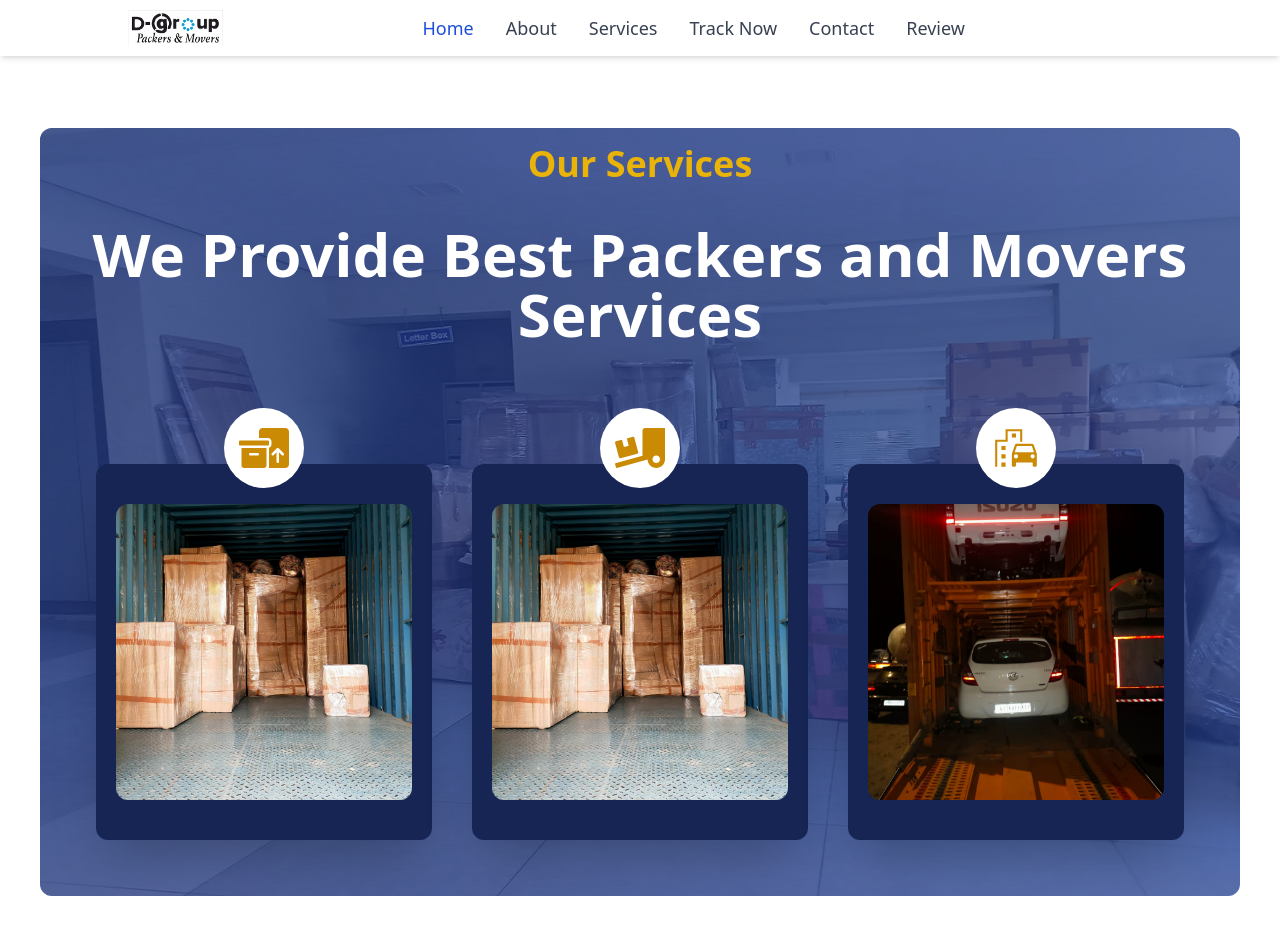
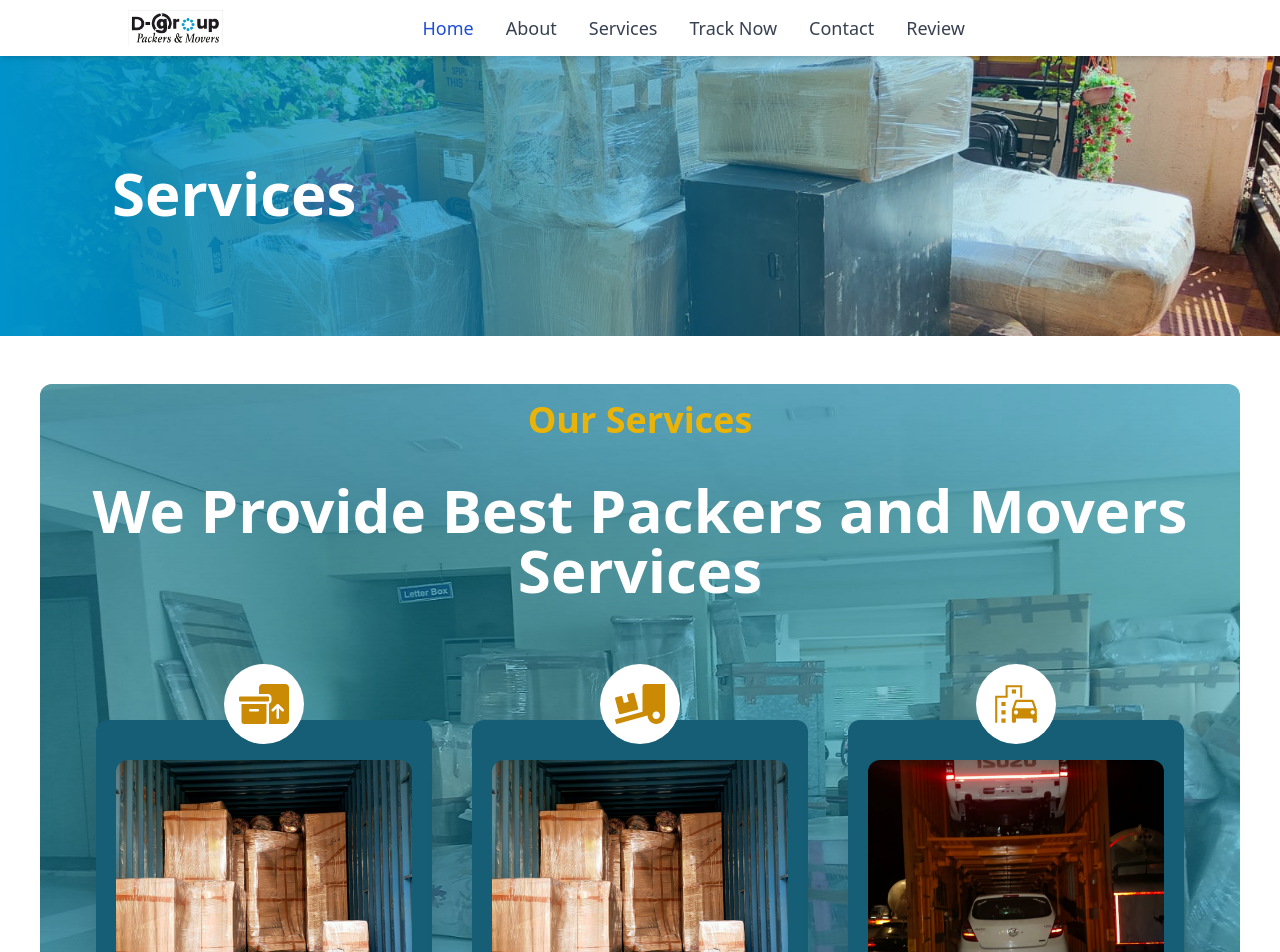
Before and after one commit to Pintu130/dgroup, a React (Create React App) app: page /services in a window 1280 px wide. Shown: the top 952 px of the page. Built offline with nearby package versions, Linux system fonts and the light colour scheme.

Commit message:
about page and service page done

```diff
--- a/src/assets/index.jsx
+++ b/src/assets/index.jsx
@@ -11,7 +11,9 @@ import Card4 from "../assets/img/card4.jpeg"
 import Chooes from "../assets/img/chooes.jpeg"
 import Logomain from "../assets/img/logomain.png"
 import ContactUS from "../assets/img/contact.jpeg"
+import AboutUs from "../assets/img/About.jpeg"
+import Service from "../assets/img/chooes.jpeg"
 
 export  {
-    storage,NavLogo,Home_Slider1,Home_Slider2,Home_Slider3,Home_Slider4,Home_Slider5,Card1,Card2,Card4,Chooes,Logomain,ContactUS
+    storage,NavLogo,Home_Slider1,Home_Slider2,Home_Slider3,Home_Slider4,Home_Slider5,Card1,Card2,Card4,Chooes,Logomain,ContactUS,AboutUs,Service
 }
--- a/src/common/Card.jsx
+++ b/src/common/Card.jsx
@@ -12,9 +12,9 @@ const Card = ({ title, imageUrl, description, icon }) => {
       </div>
       </div>
 
-      <div className="rounded-xl flex items-center justify-center h-full px-2 xl:px-5  py-10  shadow-2xl mx-5 bg-blue-950">
+      <div className="rounded-xl flex items-center justify-center h-full px-2 xl:px-5  py-10  shadow-2xl mx-5 bg-[#155e75]">
         <div className="overflow-hidden cursor-pointer rounded-xl relative group">
-          <div className="rounded-xl z-50 opacity-0 group-hover:opacity-100 transition duration-300 ease-in-out cursor-pointer absolute from-blue-950 to-transparent bg-gradient-to-t inset-x-0 -bottom-3 pt-30 text-white flex items-end">
+          <div className="rounded-xl z-40 opacity-0 group-hover:opacity-100 transition duration-300 ease-in-out cursor-pointer absolute from-[#0891b2] to-transparent bg-gradient-to-t inset-x-0 -bottom-3 pt-30 text-white flex items-end">
             <div>
               <div className="transform-gpu  p-4 space-y-3 text-xl group-hover:opacity-100 group-hover:translate-y-0 translate-y-4 pb-10 transform transition duration-300 ease-in-out">
                 <div className="font-bold ">{title}</div>
--- a/src/component/HomeSlider.jsx
+++ b/src/component/HomeSlider.jsx
@@ -47,7 +47,7 @@ export default function HomeSlider() {
         >
             {sortedImages.map((image, index) => (
                 <SwiperSlide key={index} className="relative">
-                    <div className="absolute inset-0 bg-gradient-to-t from-transparent to-blue-800 opacity-100"></div>
+                    <div className="absolute inset-0 bg-gradient-to-t from-transparent to-[#06b6d4] opacity-80"></div>
                     <div className='absolute text-white font-bold text-5xl text-center top-[50%]'>{image?.text}</div>
                     <img src={image.src} alt={`Slide ${index + 1}`} style={{ height: height }} className='w-full object-cover' />
                 </SwiperSlide>
--- a/src/page/About.jsx
+++ b/src/page/About.jsx
@@ -1,25 +1,41 @@
 import React from "react";
-import { Home_Slider2 } from "../assets";
+import { AboutUs, Home_Slider2 } from "../assets";
 import { FaBoxesPacking } from "react-icons/fa6";
 import { FaTruckLoading } from "react-icons/fa";
 import { MdEmojiTransportation, MdPrivacyTip } from "react-icons/md";
 import { IoStorefront } from "react-icons/io5";
 import { GrServices } from "react-icons/gr";
 import AOS from "aos";
+import { useLocation } from "react-router-dom";
 import "aos/dist/aos.css";
+import SubHeader from "../common/SubHeader";
+import Footer from "./Footer/Footer";
+import HomeCounter from "./HomeCounter";
 AOS.init({
   duration: 1000,
 });
 
 const About = () => {
+  const location = useLocation();
+
   return (
-    <div className="relative h-screen mt-16 md:mt-24 xl:mt-32 xs:mx-2 md:mx-10 overflow-hidden">
+    <div>
+      {location?.pathname === "/about" && (
+        <div className="my-12">
+          <SubHeader img={AboutUs} text={"About"} />
+        </div>
+      )}
+      <div
+        className={`relative h-screen xs:mx-2 md:mx-10 overflow-hidden ${
+          location?.pathname === "/about" ? "mt-10" : "mt-16 md:mt-24 xl:mt-32"
+        } `}
+      >
         <img
           src={Home_Slider2}
           alt="about"
           className="absolute inset-0 object-cover w-full h-full opacity-100 rounded-xl"
         />
-      <div className="absolute inset-0 bg-blue-900 opacity-70 rounded-xl"></div>
+        <div className="absolute inset-0 bg-[#0891b2] opacity-50 rounded-xl"></div>
         <div className="relative text-white p-1 xs:p-2 md:p-4 ">
           <h1
             className="text-3xl md:text-4xl font-bold text-center text-yellow-500"
@@ -53,7 +69,10 @@ const About = () => {
                 </p>
               </div>
             </div>
-          <div className="space-y-2 md:space-y-7 mt-2 md:mt-5 font-bold" data-aos="slide-left">
+            <div
+              className="space-y-2 md:space-y-7 mt-2 md:mt-5 font-bold"
+              data-aos="slide-left"
+            >
               <div className="flex items-center gap-3">
                 <p className="text-yellow-500">
                   <FaBoxesPacking className="w-7 md:w-10 h-7 md:h-10" />
@@ -86,7 +105,7 @@ const About = () => {
               </div>
               <div className="flex items-center gap-3">
                 <p className="text-yellow-500">
-                <MdPrivacyTip className="w-7 md:w-10 h-7 md:h-10"/>
+                  <MdPrivacyTip className="w-7 md:w-10 h-7 md:h-10" />
                 </p>
                 <p>Transit Insurance</p>
               </div>
@@ -94,6 +113,17 @@ const About = () => {
           </div>
         </div>
       </div>
+      {location?.pathname === "/about" && (
+        <div>
+          <HomeCounter />
+        </div>
+      )}
+      {location?.pathname === "/about" && (
+        <div className="mt-10">
+          <Footer />
+        </div>
+      )}
+    </div>
   );
 };
 
--- a/src/page/Choose.jsx
+++ b/src/page/Choose.jsx
@@ -14,7 +14,7 @@ const Choose = () => {
  }
   return (
     <div>
-      <div className="min-h-screen w-full flex items-center justify-center bg-white mt-24">
+      <div className="min-h-screen w-full flex items-center justify-center bg-white mt-16">
         <div className="bg-white shadow-lg overflow-hidden lg:flex">
           <div
             className="lg:w-1/2 overflow-hidden border-r-8 border-r-blue-500 rounded-r-full"
--- a/src/page/Footer/FooterMenu.jsx
+++ b/src/page/Footer/FooterMenu.jsx
@@ -15,7 +15,7 @@ import { MdContactPhone } from "react-icons/md";
 
 const FooterMenu = () => {
   return (
-    <div className="flex items-end w-full bg-white">
+    <div className="flex items-end w-full bg-white" data-aos="fade-up">
       <footer className=" w-full text-gray-700 bg-gray-100 body-font">
         <div className="flex flex-col flex-wrap px-5 py-24 mx-auto md:items-center lg:items-start md:flex-row md:flex-no-wrap">
 
--- a/src/page/Services.jsx
+++ b/src/page/Services.jsx
@@ -1,18 +1,29 @@
 import React from "react";
 import Card from "../common/Card";
-import { Home_Slider2 } from "../assets";
+import { Home_Slider2, Service } from "../assets";
 import { ServicesCard } from "../assets/data";
+import { useLocation } from "react-router-dom";
+import Footer from "./Footer/Footer";
+import SubHeader from "../common/SubHeader";
 
 const Services = () => {
+  const location = useLocation();
 
   return (
-    <div className="relative  mt-16 md:mt-24 xl:mt-32 xs:mx-2 md:mx-10 overflow-hidden mb-20">
+    <div>
+      {location?.pathname === "/services" && (
+        <div className="my-12">
+          <SubHeader img={Service} text={"Services"} />
+        </div>
+      )}
+
+      <div className={`relative xs:mx-2 md:mx-10 overflow-hidden mb-20 ${location?.pathname === "/services" ? 'mt-10' : 'mt-16 md:mt-24 xl:mt' } `}>
         <img
           src={Home_Slider2}
           alt="about"
           className="absolute inset-0 object-cover w-full h-full opacity-100 rounded-xl"
         />
-      <div className="absolute inset-0 bg-blue-900 opacity-70 rounded-xl"></div>
+        <div className="absolute inset-0 bg-[#0891b2] opacity-50 rounded-xl"></div>
         <div className="relative text-white p-1 xs:p-2 md:p-4 ">
           <h1
             className="text-3xl md:text-4xl font-bold text-center text-yellow-500"
@@ -25,7 +36,10 @@ const Services = () => {
               We Provide Best Packers and Movers Services
             </p>
           </div>
-        <div className="grid grid-cols-1 md:grid-cols-2 lg:flex justify-center items-center mx-5 my-10" data-aos="fade-up">
+          <div
+            className="grid grid-cols-1 md:grid-cols-2 lg:flex justify-center items-center mx-5 my-10"
+            data-aos="fade-up"
+          >
             {ServicesCard?.map((item, index) => {
               return (
                 <div key={index} className="">
@@ -41,6 +55,13 @@ const Services = () => {
           </div>
         </div>
       </div>
+
+      {location?.pathname === "/services" && (
+        <div className="mt-10">
+          <Footer />
+        </div>
+      )}
+    </div>
   );
 };
 
```
Also changed, not shown: src/assets/img/About.jpeg (renamed from src/assets/img/WhatsApp Image 2024-07-10 at 7.19.48 PM.jpeg). Lines whose indentation alone changed are shown as unchanged.
